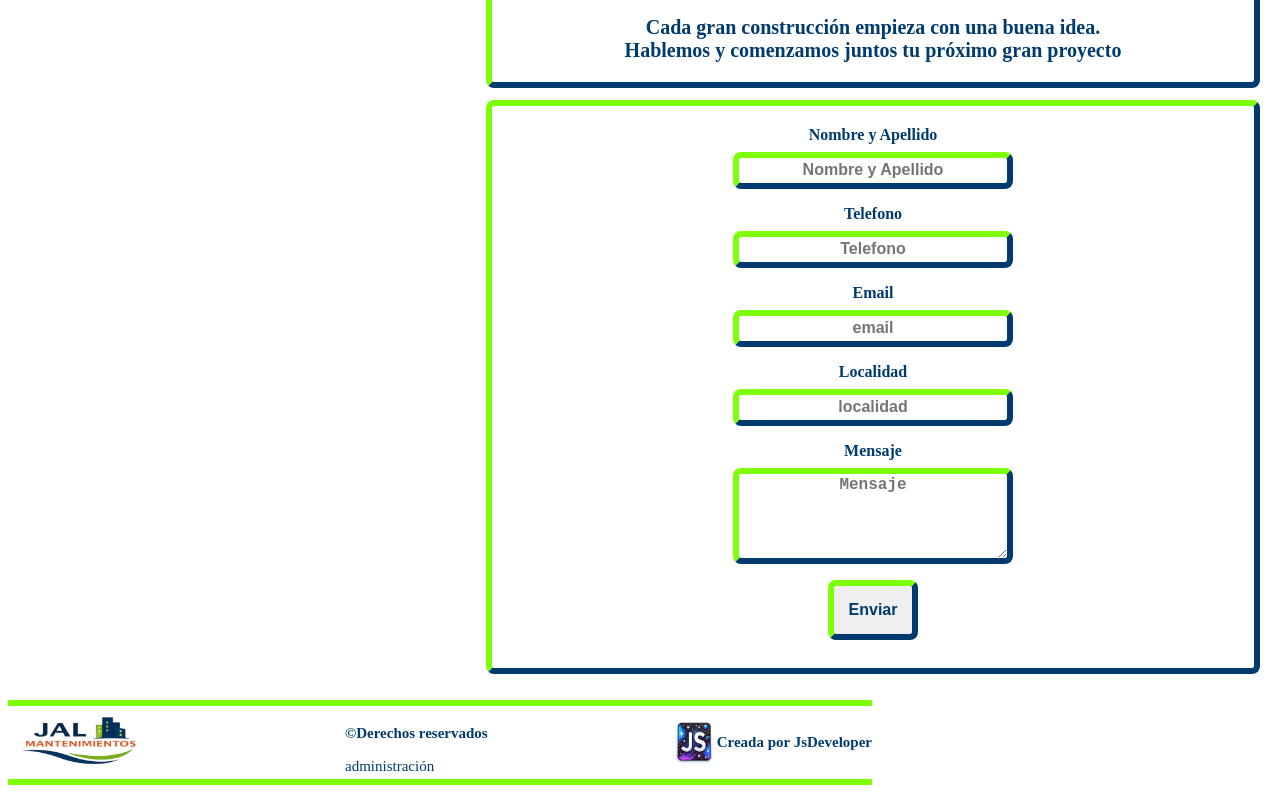
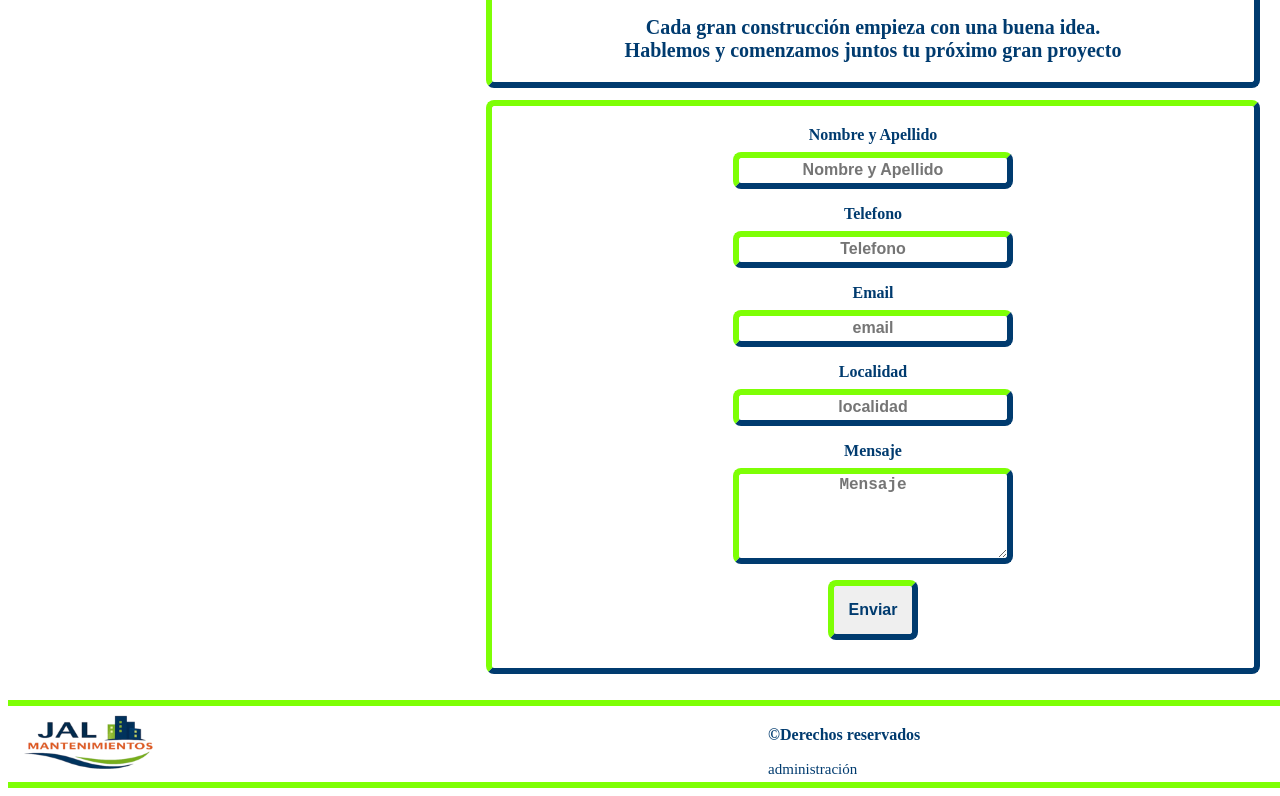
Before and after one commit to Josu98888/frontend-JALConstrucciones, an Angular app: page / in a window 1280 px wide. Shown: the part 1143-1939 px from the top of the page. Built offline with nearby package versions, Linux system fonts and the light colour scheme; no server answers.

Commit message:
Se creó el diseño responsivo en laptop en el Component Footer

```diff
--- a/src/app/Components/footer/footer.component.css
+++ b/src/app/Components/footer/footer.component.css
@@ -60,3 +60,20 @@
     width: 40px;
   }
 }
+/*  --------------------- Tablet ------------------------------ */
+@media (min-width: 1024px) {
+  .footer {
+    width: 215vh;
+  }
+  /*  ------------------- Left ----------------- */
+  .footer__logo {
+    width: 170px;
+  }
+  .footer__text {
+    font-size: 16px;
+  }
+  /*  ------------------- Right ----------------- */
+  .footer__logoJs {
+    width: 50px;
+  }
+}
```
